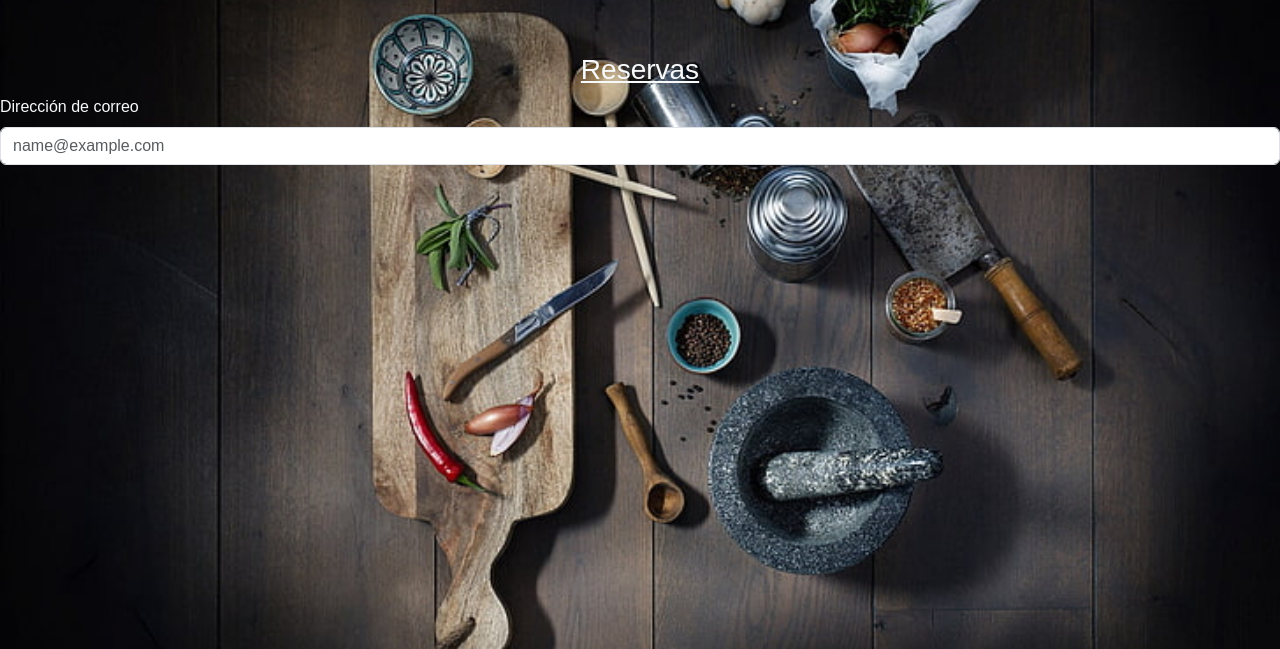
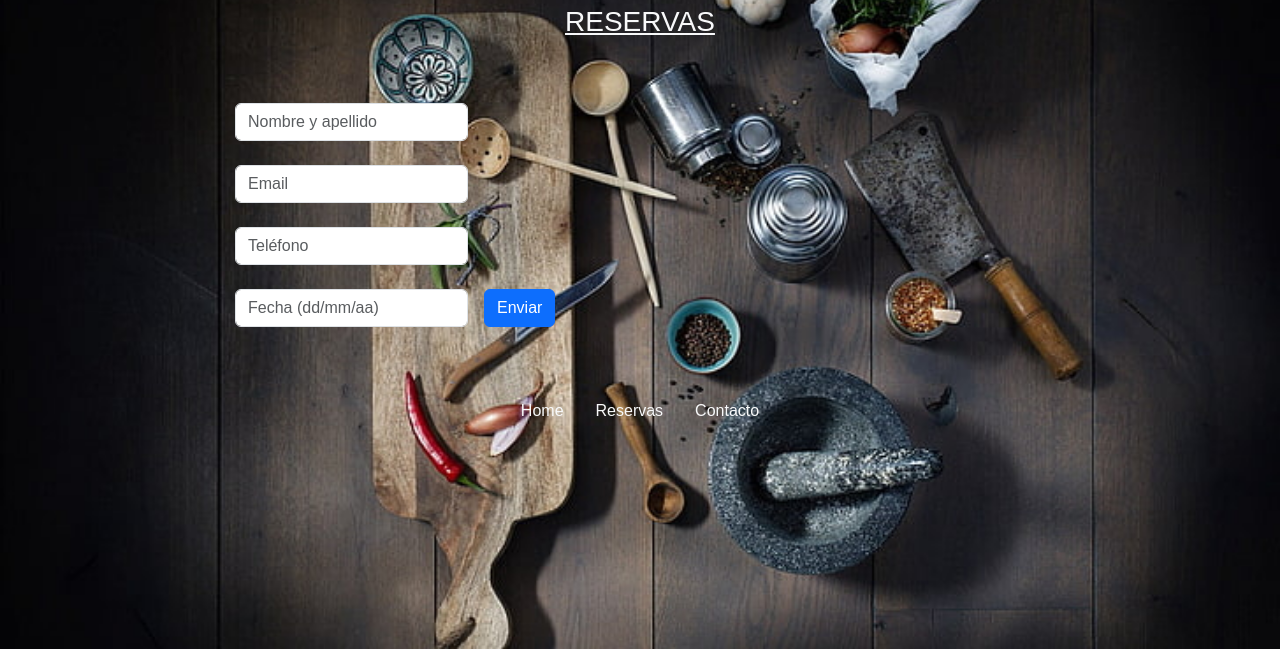
Before and after one commit to Vaz77/proyecto2WebRestauracion, a plain HTML site: page reservas.html in a window 1280 px wide. Shown: the part 151-800 px from the top of the page. Drawn offline with nearby package versions, Linux system fonts and the light colour scheme.

Commit message:
añado y modifico formulario, añado boton enviar, y navbar inferior, hipervinculo todas las paginas

```diff
--- a/reservas.html
+++ b/reservas.html
@@ -27,14 +27,61 @@
               </a>
             </div>
           </nav>
-
-        </nav>
-        <h3 class="text-center text-decoration-underline text-light mt-5">Reservas</h3>
-        </div>
-        <div class="mb-3">
-          <label for="exampleFormControlInput1" class="form-label text-light">Dirección de correo</label>
-          <input type="email" class="form-control" id="exampleFormControlInput1" placeholder="name@example.com">
-        </div>
+          <h3 class="text-center text-decoration-underline text-light">RESERVAS</h3>
+          <form class="row g-3 mt-5">
+            <div class="col-auto">
+              <label for="staticEmail2" class="visually-hidden">Email</label>
+              <input type="text" readonly class="form-control-plaintext text-light" id="staticEmail2" value="">
+            </div>
+            <div class="col-auto">
+              <label for="inputPassword2" class="visually-hidden">Password</label>
+              <input type="password" class="form-control" id="inputPassword2" placeholder="Nombre y apellido">
+            </div>
+          </form>
+          <form class="row g-3 mt-2">
+            <div class="col-auto">
+              <label for="staticEmail2" class="visually-hidden">Email</label>
+              <input type="text" readonly class="form-control-plaintext text-light" id="staticEmail2" value="">
+            </div>
+            <div class="col-auto">
+              <label for="inputPassword2" class="visually-hidden">Password</label>
+              <input type="password" class="form-control" id="inputPassword2" placeholder="Email">
+            </div>
+          </form>
+          <form class="row g-3 mt-2">
+            <div class="col-auto">
+              <label for="staticEmail2" class="visually-hidden">Email</label>
+              <input type="text" readonly class="form-control-plaintext text-light" id="staticEmail2" value="">
+            </div>
+            <div class="col-auto">
+              <label for="inputPassword2" class="visually-hidden">Password</label>
+              <input type="password" class="form-control" id="inputPassword2" placeholder="Teléfono">
+            </div>
+          </form>
+          <form class="row g-3 mt-2">
+            <div class="col-auto">
+              <label for="staticEmail2" class="visually-hidden">Email</label>
+              <input type="text" readonly class="form-control-plaintext text-light" id="staticEmail2" value="">
+            </div>
+            <div class="col-auto">
+              <label for="inputPassword2" class="visually-hidden">Password</label>
+              <input type="password" class="form-control" id="inputPassword2" placeholder="Fecha (dd/mm/aa)">
+            </div>
+            <div class="col-auto">
+              <button type="submit" class="btn btn-primary mb-3">Enviar</button>
+            </div>
+          </form>
+          <ul class="col4 nav justify-content-center mt-5">
+            <li class="nav-item">
+              <a class="nav-link active text-light" aria-current="page" href="/index.html">Home</a>
+            </li>
+            <li class="nav-item">
+              <a class="nav-link text-light" href="./reservas.html">Reservas</a>
+            </li>
+            <li class="nav-item">
+              <a class="nav-link text-light" href="./contacto.html">Contacto</a>
+            </li>
+          </ul>
 
 
 
```
Also changed, not shown: carta.html (+1 -1 lines), contacto.html (+2 -2 lines).
